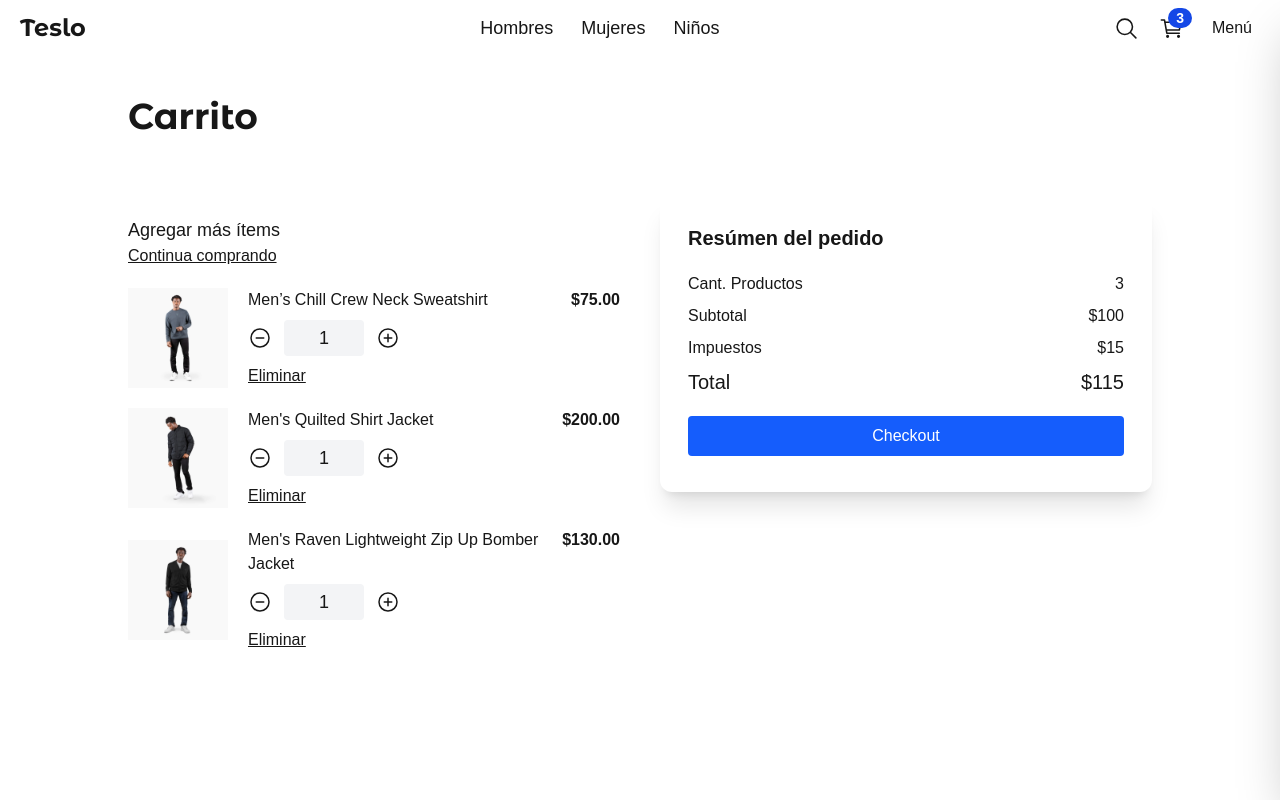
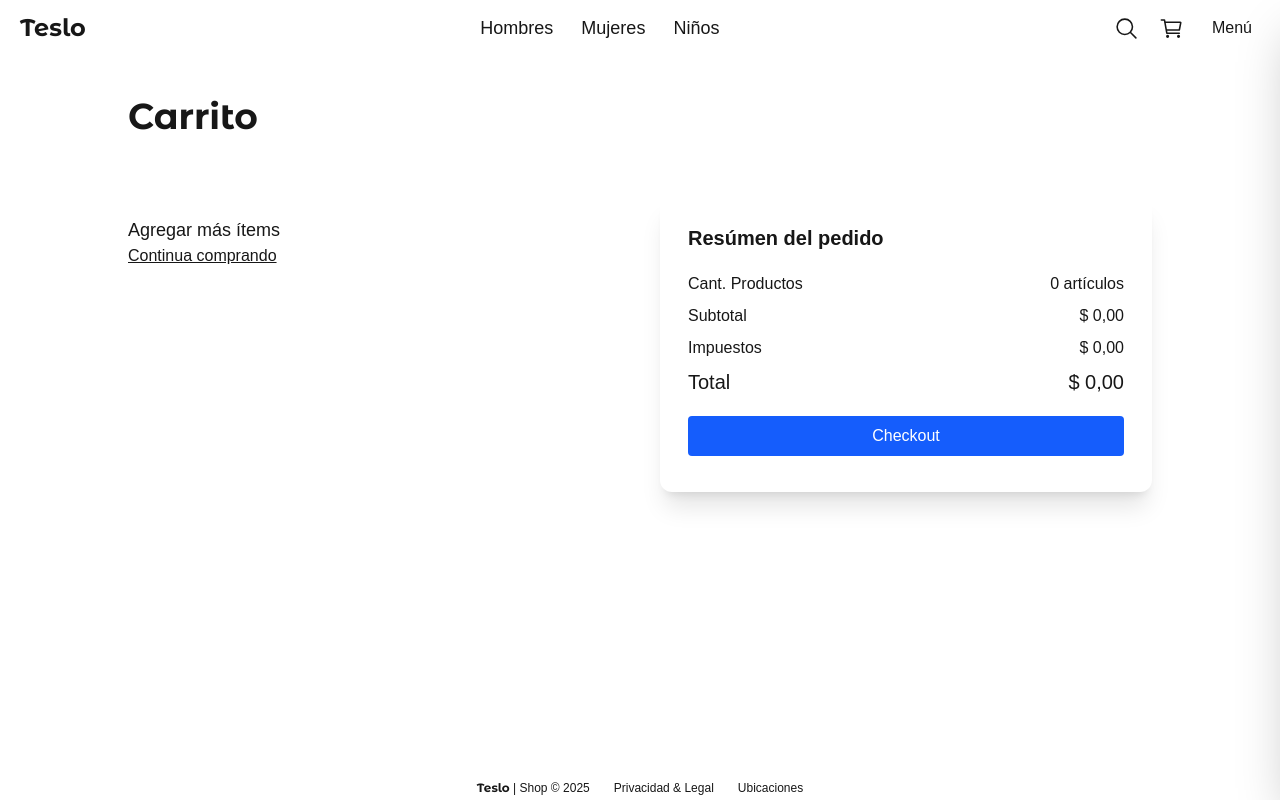
Before and after one commit to nicolasrodriguez3/aprendiendo-nextjs, a Next.js app in the folder teslo-shop/: page /cart in a window 1280 px wide. Shown: the top 800 px of the page. Built offline with nearby package versions, Linux system fonts and the light colour scheme.

Commit message:
feat: implementar lógica de carrito de compras con gestión de productos, resumen y formato de moneda

```diff
--- a/teslo-shop/src/app/(shop)/cart/page.tsx
+++ b/teslo-shop/src/app/(shop)/cart/page.tsx
@@ -3,6 +3,8 @@ import Link from "next/link";
 import { redirect } from "next/navigation";
 import { QuantitySelector, Title } from "@/components";
 import { initialData } from "@/seed/seed";
+import { ProductsInCart } from "./ui/ProductsInCart";
+import { SummaryInformation } from "./ui/SummaryInformation";
 
 const productsInCart = [
   initialData.products[0],
@@ -27,45 +29,15 @@ export default function () {
 
             {/* Items */}
             <div className="flex flex-col gap-5">
-              {productsInCart.map((product) => (
-                <div key={product.slug} className="flex gap-5 ">
-                  <Image
-                    src={`/products/${product.images[0]}`}
-                    width={100}
-                    height={100}
-                    alt={product.title}
-                    className="object-contain"
-                  />
-                  <div className="flex flex-col gap-2 w-full items-start">
-                    <p className="flex justify-between w-full gap-2">
-                      <span>{product.title}</span>
-                      <span className="font-bold">
-                        ${product.price.toFixed(2)}
-                      </span>
-                    </p>
-                    <QuantitySelector quantity={1} />
-                    <button type="button" className="underline">
-                      Eliminar
-                    </button>
-                  </div>
-                </div>
-              ))}
+              <ProductsInCart />
             </div>
           </div>
           {/* Checkout */}
           <div className="bg-white dark:bg-black rounded-xl shadow-xl p-7 h-fit">
             <h2 className="text-xl font-bold mb-5">Resúmen del pedido</h2>
 
-            <div className="grid grid-cols-2 gap-2">
-              <span>Cant. Productos</span>
-              <span className="text-right">{productsInCart.length}</span>
-              <span>Subtotal</span>
-              <span className="text-right">$100</span>
-              <span>Impuestos</span>
-              <span className="text-right">$15</span>
-              <span className="text-xl">Total</span>
-              <span className="text-xl text-right">$115</span>
-            </div>
+            {/* Checkout info */}
+            <SummaryInformation />
 
             <div className="mt-5 mb-2 w-full">
               <Link
--- /dev/null
+++ b/teslo-shop/src/app/(shop)/cart/ui/ProductsInCart.tsx
@@ -0,0 +1,52 @@
+"use client";
+
+import Image from "next/image";
+import Link from "next/link";
+import { useEffect, useState } from "react";
+import { QuantitySelector } from "@/components";
+import { useCartStore } from "@/store";
+
+export const ProductsInCart = () => {
+  const [loaded, setLoaded] = useState(false);
+  const productsInCart = useCartStore((state) => state.cart);
+  const updateProductQuantity = useCartStore((state) => state.updateProductQuantity);
+  const removeProductFromCart = useCartStore((state) => state.removeProductFromCart);
+
+  useEffect(() => {
+    setLoaded(true);
+  }, []);
+
+  if (!loaded) {
+    return <p>Cargando...</p>;
+  }
+  return (
+    <>
+      {productsInCart.map((product) => (
+        <div key={`${product.slug}-${product.size}`} className="flex gap-5 ">
+          <Image
+            src={`/products/${product.image}`}
+            width={100}
+            height={100}
+            alt={product.title}
+            className="object-contain"
+          />
+          <div className="flex flex-col gap-2 w-full items-start">
+            <p className="flex justify-between w-full gap-2">
+              <Link href={`/product/${product.slug}`} className="hover:text-blue-600">
+                {product.size} - {product.title}
+              </Link>
+              <span className="font-bold">${product.price.toFixed(2)}</span>
+            </p>
+            <QuantitySelector
+              quantity={product.quantity}
+              onQuantityChange={(quantity) => updateProductQuantity(product, quantity)}
+            />
+            <button type="button" className="underline cursor-pointer" onClick={() => removeProductFromCart(product)}>
+              Eliminar
+            </button>
+          </div>
+        </div>
+      ))}
+    </>
+  );
+};
--- /dev/null
+++ b/teslo-shop/src/app/(shop)/cart/ui/SummaryInformation.tsx
@@ -0,0 +1,47 @@
+"use client";
+
+import { useEffect, useState } from "react";
+import { useShallow } from "zustand/shallow";
+import { useCartStore } from "@/store";
+import { currencyFormat } from "@/utils";
+
+const useCartSummary = () => {
+  const [loaded, setLoaded] = useState(false);
+
+  useEffect(() => {
+    setLoaded(true);
+  }, []);
+
+  const summary = useCartStore(
+    useShallow((state) => state.getSummaryInformation()),
+  );
+
+  return { loaded, ...summary };
+};
+
+export const SummaryInformation = () => {
+  const { loaded, itemsInCart, subTotal, tax, total } = useCartSummary();
+
+  if (!loaded) {
+    return (
+      <div className="flex flex-col gap-2">
+        <span className="animate-pulse bg-gray-600">&nbsp;</span>
+        <span className="animate-pulse bg-gray-600">&nbsp;</span>
+        <span className="animate-pulse bg-gray-600 text-xl">&nbsp;</span>
+      </div>
+    );
+  }
+
+  return (
+    <div className="grid grid-cols-2 gap-2">
+      <span>Cant. Productos</span>
+      <span className="text-right">{itemsInCart === 1 ? "1 artículo" : `${itemsInCart} artículos`}</span>
+      <span>Subtotal</span>
+      <span className="text-right">{currencyFormat(subTotal)}</span>
+      <span>Impuestos</span>
+      <span className="text-right">{currencyFormat(tax)}</span>
+      <span className="text-xl">Total</span>
+      <span className="text-xl text-right">{currencyFormat(total)}</span>
+    </div>
+  );
+};
--- a/teslo-shop/src/app/(shop)/product/[slug]/ui/AddToCart.tsx
+++ b/teslo-shop/src/app/(shop)/product/[slug]/ui/AddToCart.tsx
@@ -2,13 +2,16 @@
 
 import { useState } from "react";
 import { QuantitySelector, SizeSelector } from "@/components";
-import type { Product, Size } from "@/interfaces";
+import type { CartProduct, Product, Size } from "@/interfaces";
+import { useCartStore } from "@/store";
 
 interface Props {
   product: Product;
 }
 
 export const AddToCart = ({ product }: Props) => {
+  const addProductToCart = useCartStore((state) => state.addProductToCart);
+
   const [size, setSize] = useState<Size | null>(null);
   const [quantity, setQuantity] = useState<number>(1);
   const [posted, setPosted] = useState<boolean>(false);
@@ -17,13 +20,28 @@ export const AddToCart = ({ product }: Props) => {
     setPosted(true);
     if (!size) return;
 
-    console.log({ size, quantity });
+    const cartProduct: CartProduct = {
+      id: product.id,
+      slug: product.slug,
+      title: product.title,
+      price: product.price,
+      image: product.images[0],
+      quantity: quantity,
+      size: size,
+    };
+
+    addProductToCart(cartProduct);
+    setPosted(false)
+    setQuantity(1)
+    setSize(null)
   };
 
   return (
     <>
       {posted && !size && (
-        <span className="mt-2 text-red-500 fade-in duration-100">* Debe seleccionar una talla</span>
+        <span className="mt-2 text-red-500 fade-in duration-100">
+          * Debe seleccionar una talla
+        </span>
       )}
 
       {/* Talles */}
--- a/teslo-shop/src/components/product/quantity-selector/QuantitySelector.tsx
+++ b/teslo-shop/src/components/product/quantity-selector/QuantitySelector.tsx
@@ -1,6 +1,5 @@
 "use client";
 
-import clsx from "clsx";
 import { useState } from "react";
 import { IoAddCircleOutline, IoRemoveCircleOutline } from "react-icons/io5";
 
@@ -16,7 +15,6 @@ export const QuantitySelector = ({
   maxQuantity,
   onQuantityChange,
 }: Props) => {
-  // const [count, setCount] = useState(quantity);
   const [error, setError] = useState("");
 
   const onValueChange = (value: number) => {
--- a/teslo-shop/src/components/ui/top-menu/TopMenu.tsx
+++ b/teslo-shop/src/components/ui/top-menu/TopMenu.tsx
@@ -1,12 +1,21 @@
 "use client";
 
 import Link from "next/link";
+import { useEffect, useState } from "react";
 import { IoCartOutline, IoSearchOutline } from "react-icons/io5";
 import { titleFont } from "@/config/fonts";
 import { useUIStore } from "@/store";
+import { useCartStore } from "../../../store/cart/cart-store";
 
 export const TopMenu = () => {
+  const itemsInCart = useCartStore((store) => store.getTotalItems());
   const openSideMenu = useUIStore((state) => state.openSideMenu);
+
+  const [loaded, setLoaded] = useState(false);
+  useEffect(() => {
+    setLoaded(true);
+  }, []);
+
   return (
     <nav className="flex justify-between items-center w-full px-5 py-2">
       {/* Logo */}
@@ -39,11 +48,13 @@ export const TopMenu = () => {
           <IoSearchOutline size={25} className="cursor-pointer" />
         </Link>
 
-        <Link href="/cart">
+        <Link href={(itemsInCart > 0 && loaded) ? "/cart" : "/empty"}>
           <div className="relative">
-            <span className="absolute -top-2 -right-2 bg-blue-700 text-white rounded-full flex items-center justify-center text-sm px-2 font-bold">
-              3
-            </span>
+            {(loaded && itemsInCart > 0) && (
+              <span className="absolute -top-2 -right-2 bg-blue-700 text-white rounded-full flex items-center justify-center text-sm px-2 font-bold fade-in">
+                {itemsInCart}
+              </span>
+            )}
             <IoCartOutline size={25} className="cursor-pointer" />
           </div>
         </Link>
--- /dev/null
+++ b/teslo-shop/src/store/cart/cart-store.ts
@@ -0,0 +1,99 @@
+import { create } from "zustand";
+import { persist } from "zustand/middleware";
+import type { CartProduct, SummaryInformation } from "@/interfaces";
+
+interface State {
+  cart: CartProduct[];
+
+  getTotalItems: () => number;
+  getSummaryInformation: () => SummaryInformation;
+  addProductToCart: (product: CartProduct) => void;
+  updateProductQuantity: (product: CartProduct, quantity: number) => void;
+  removeProductFromCart: (product: CartProduct) => void;
+}
+
+export const useCartStore = create<State>()(
+  persist(
+    (set, get) => ({
+      cart: [],
+
+      // Methods
+      getTotalItems: () => {
+        const { cart } = get();
+        return cart.reduce((acc, item) => item.quantity + acc, 0);
+      },
+
+      getSummaryInformation() {
+        const { cart } = get();
+
+        const subTotal = cart.reduce(
+          (acc, product) => product.quantity * product.price + acc,
+          0,
+        );
+
+        const tax = subTotal * 0.21;
+        const total = subTotal + tax;
+        const itemsInCart = cart.reduce(
+          (acc, product) => product.quantity + acc,
+          0,
+        );
+
+        return {
+          subTotal,
+          tax,
+          total,
+          itemsInCart,
+        };
+      },
+
+      addProductToCart: (product) => {
+        const { cart } = get();
+        const productInCart = cart.some(
+          (item) => item.id === product.id && item.size === product.size,
+        );
+
+        if (!productInCart) {
+          return set({
+            cart: [...cart, product],
+          });
+        }
+
+        const updatedCart = cart.map((item) => {
+          if (item.id === product.id && item.size === product.size) {
+            return { ...item, quantity: item.quantity + product.quantity };
+          }
+
+          return item;
+        });
+
+        set({ cart: updatedCart });
+      },
+
+      updateProductQuantity: (product: CartProduct, quantity: number) => {
+        const { cart } = get();
+
+        const updatedCart = cart.map((item) => {
+          if (item.id === product.id && item.size === product.size) {
+            return { ...item, quantity: quantity };
+          }
+
+          return item;
+        });
+
+        set({ cart: updatedCart });
+      },
+      removeProductFromCart(product: CartProduct) {
+        const { cart } = get();
+
+        const updatedCart = cart.filter((item) => {
+          return item.id !== product.id || item.size !== product.size;
+        });
+
+        set({ cart: updatedCart });
+      },
+    }),
+    {
+      name: "shopping-cart",
+    },
+  ),
+);
--- a/teslo-shop/src/store/index.ts
+++ b/teslo-shop/src/store/index.ts
@@ -1 +1,2 @@
+export * from "./cart/cart-store";
 export * from "./ui/ui-store";
--- /dev/null
+++ b/teslo-shop/src/utils/currencyFormat.ts
@@ -0,0 +1,8 @@
+export const currencyFormat = (value: number) => {
+  return new Intl.NumberFormat("es-AR", {
+    style: "currency",
+    currency: "ARS",
+    minimumFractionDigits: 2,
+    maximumFractionDigits: 2,
+  }).format(value);
+};
--- a/teslo-shop/src/utils/index.ts
+++ b/teslo-shop/src/utils/index.ts
@@ -1 +1,2 @@
+export * from "./currencyFormat";
 export * from "./generatePaginationNumbers";
```
Also changed, not shown: teslo-shop/src/interfaces/product.ts (+16 -0 lines).
